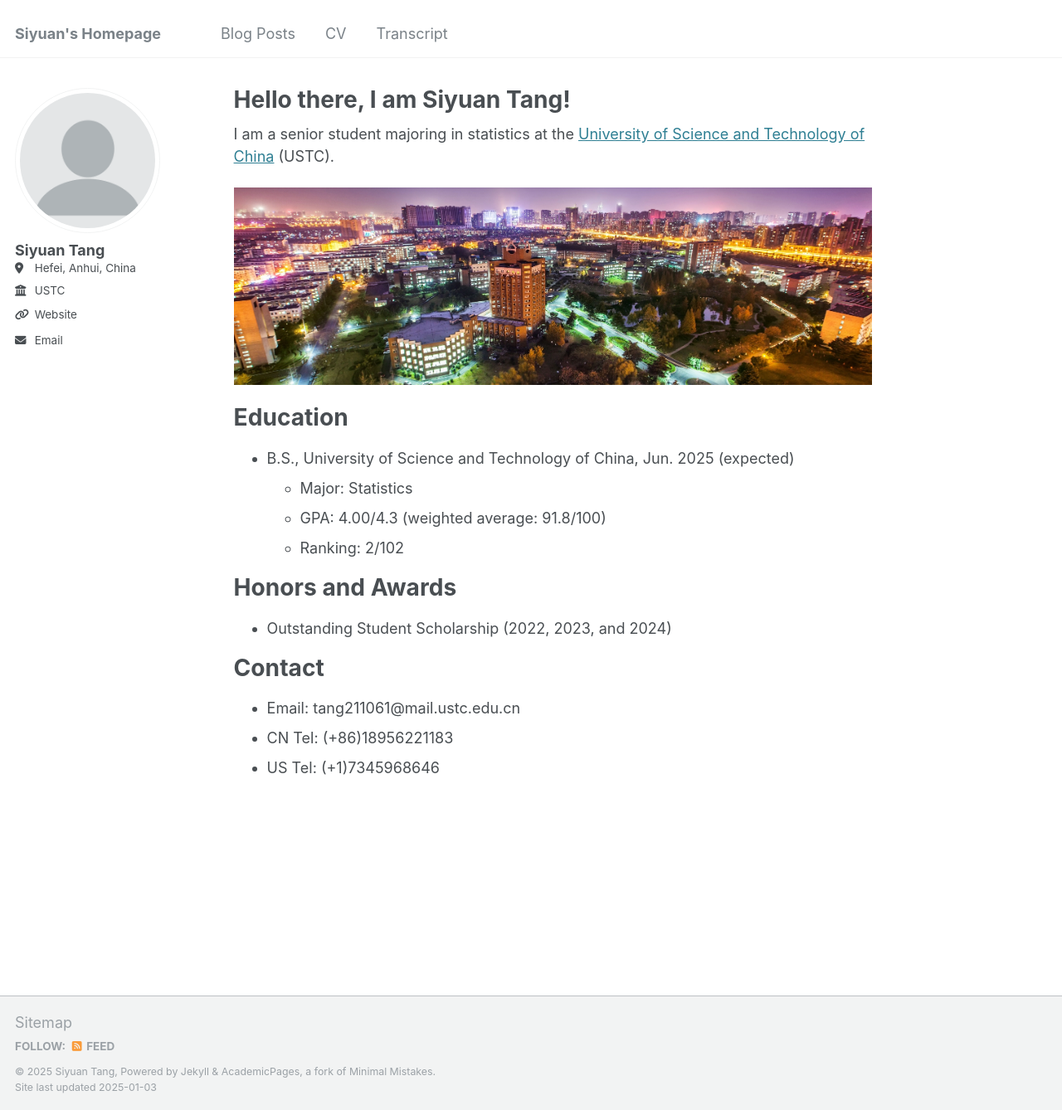
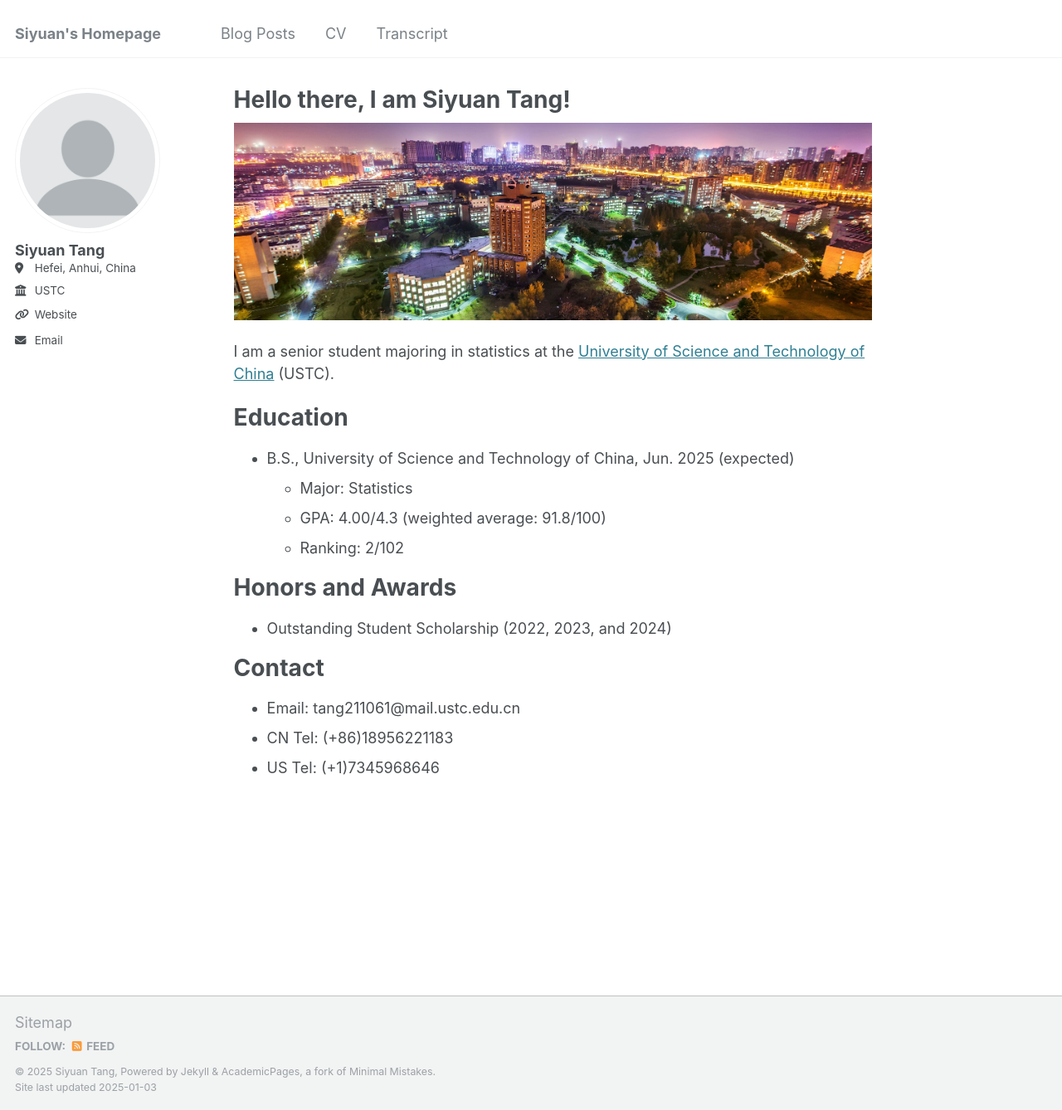
Before and after one commit to jacktangsy/jacktangsy.github.io, a Jekyll site: the page built from _pages/about.md, in a window 1280 px wide and 1338 px high. Shown: the whole window at 83% size. Built offline with Jekyll 4.4.1, drawn with Linux system fonts in a browser that asks for light colours.

Commit message:
Update about.md

```diff
--- a/_pages/about.md
+++ b/_pages/about.md
@@ -7,9 +7,9 @@ redirect_from:
   - /about.html
 ---
 
+![USTC night view.](/images/en.ustc.edu.cn.jpeg)
+
 I am a senior student majoring in statistics at the [University of Science and Technology of China](https://en.ustc.edu.cn/) (USTC).
-
-![USTC night view.](/images/en.ustc.edu.cn.jpeg)
 
 Education
 ======
```
